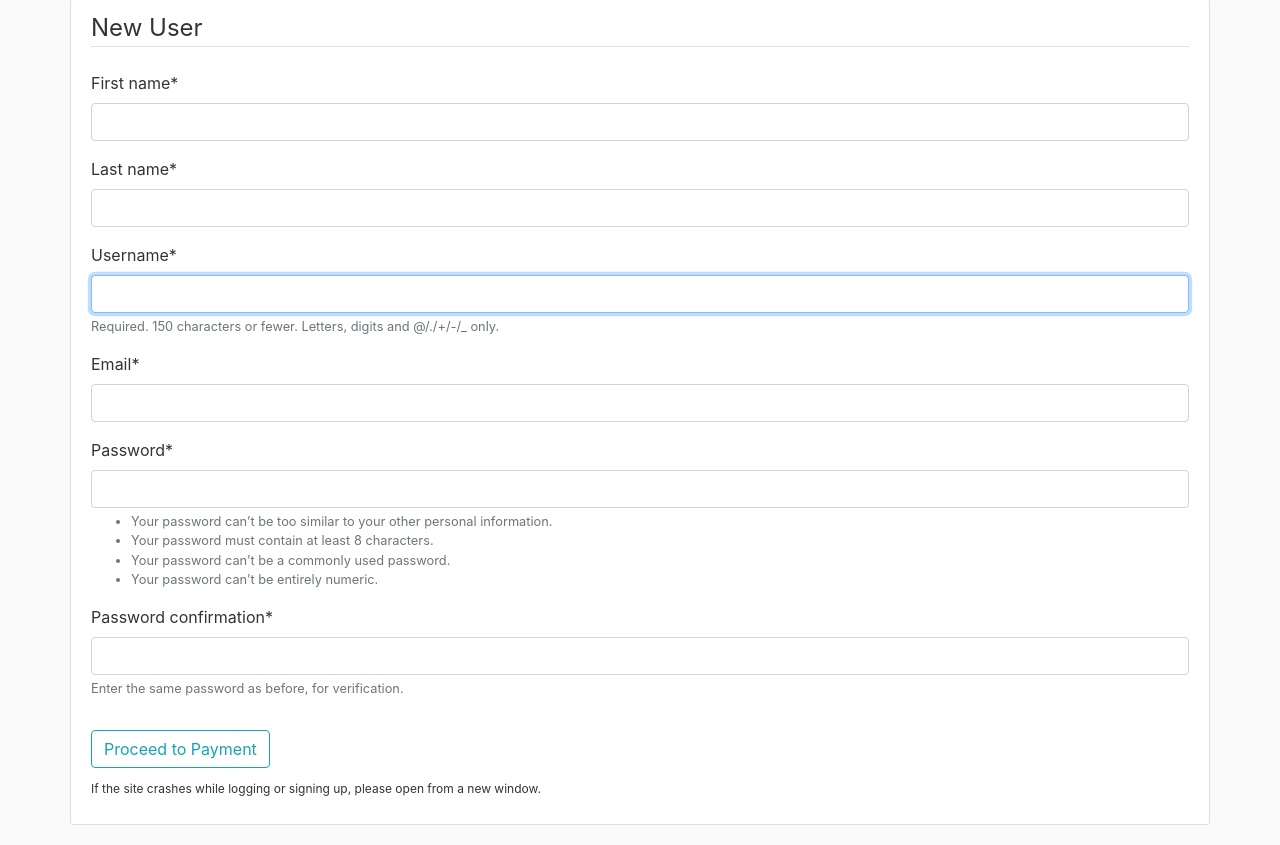
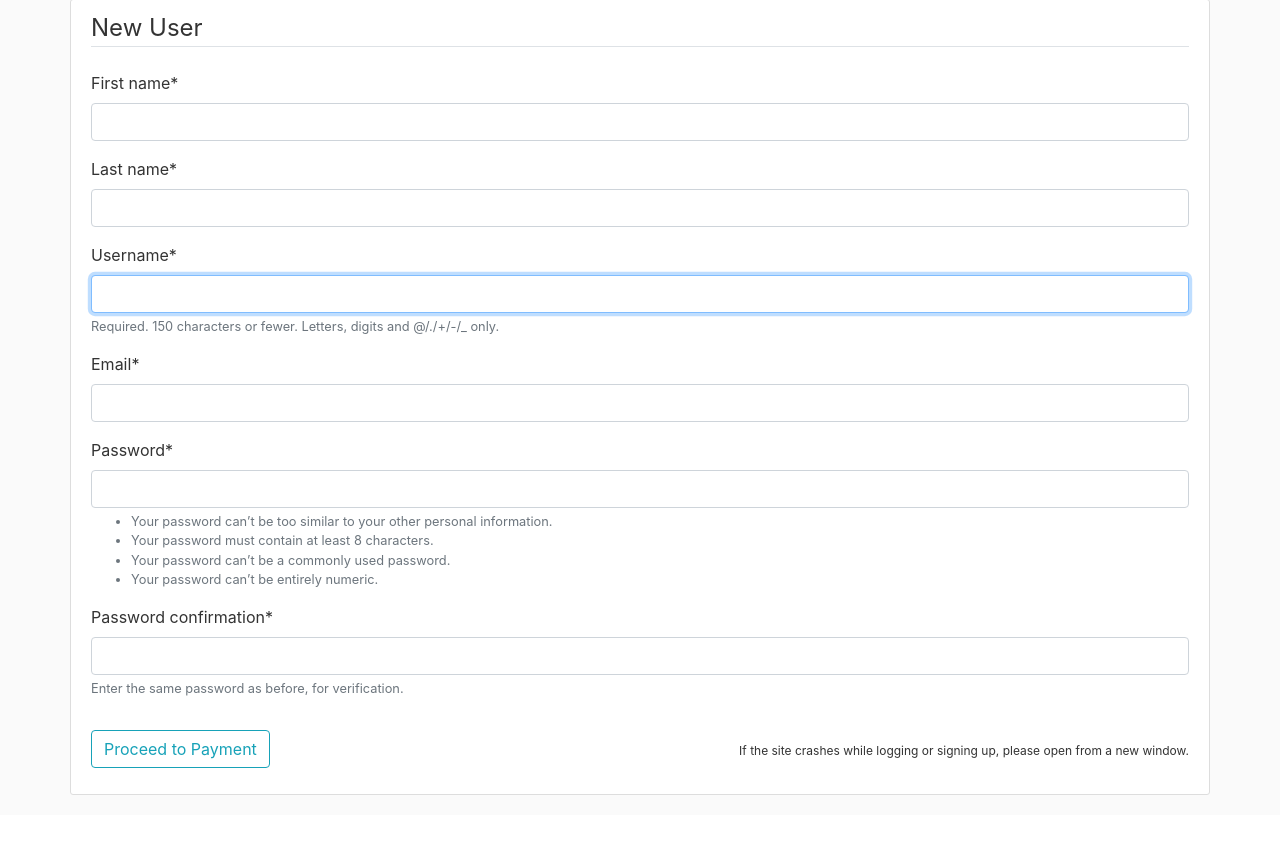
Before and after one commit to Grce47/Django-ML-Internship, a Django app: page /signup/ in a window 1280 px wide. Shown: the part 81-926 px from the top of the page. After the commit the page ends 876 px from the top, so only its background shows below. Run offline with Django 4.2, Linux system fonts and the light colour scheme; parts of the project's set-up code (start-up, migrations or seed data) failed here and were passed over; some libraries are stand-ins or nearby versions.

Commit message:
Serverside commit 4;

```diff
--- a/User/templates/User/login.html
+++ b/User/templates/User/login.html
@@ -13,7 +13,7 @@
             </fieldset>
             <div class="form-group">
                 <button type="submit" class="btn btn-outline-info">Login</button>
-		<p style="padding-top: 12px; font-size:12px">If the site crashes while logging or signing up, please open from a new window.</p>
+		<p style="float: right; padding-top: 12px; font-size:12px">If the site crashes while logging or signing up, please open from a new window.</p>
             </div>
         </form>
     </div>
--- a/User/templates/User/signup.html
+++ b/User/templates/User/signup.html
@@ -15,7 +15,7 @@
             {% else %}
             <div class="form-group">
                 <button type="submit" class="btn btn-outline-info">Proceed to Payment</button>
-		<p style="padding-top: 12px; font-size: 12px;">If the site crashes while logging or signing up, please open from a new window.</p>
+		<p style="float: right; padding-top: 12px; font-size: 12px;">If the site crashes while logging or signing up, please open from a new window.</p>
             </div>
             {% endif %}
         </form>
```
